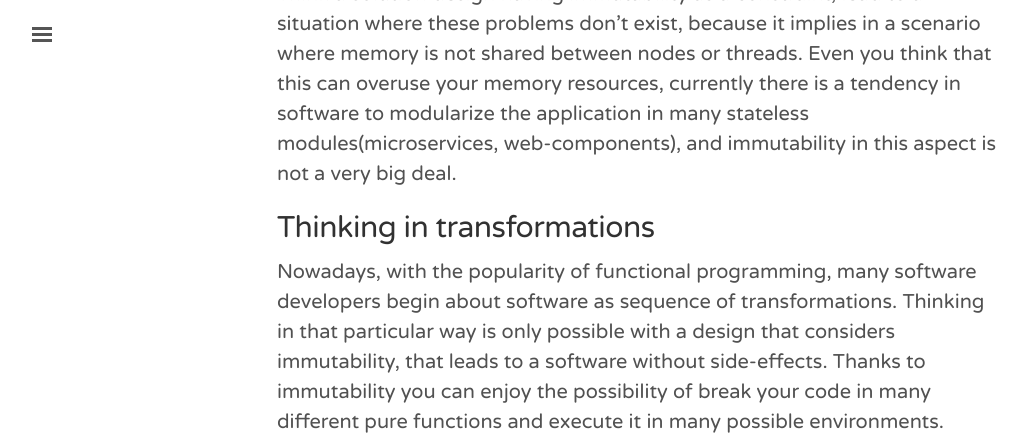
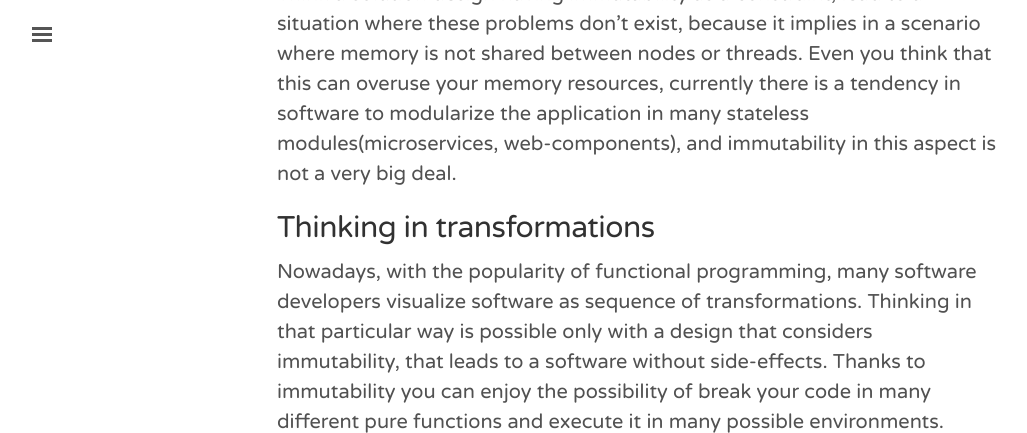
Before and after one commit to adrianobrito/adrianobrito.github.io, a Jekyll site: the page built from _posts/2017-12-28-thinking-deeply-about-immutability.md, in a window 1280 px wide and 900 px high, scrolled down 1604 px, cut to the strip 0-433 px from the top of the window. Shown: the whole strip, without its empty margins (3-1030 px from the left). Built offline with Jekyll 4.4.1, drawn with Linux system fonts in a browser that asks for light colours; comment, search, counter and statistics services are not loaded.

Commit message:
[Typo] Add fix for typo in Mutability Post

```diff
--- a/_posts/2017-12-28-thinking-deeply-about-immutability.md
+++ b/_posts/2017-12-28-thinking-deeply-about-immutability.md
@@ -17,7 +17,7 @@ Think a solution design having immutability as a constraint, lead to a situation
 
 ## Thinking in transformations
 
-Nowadays, with the popularity of functional programming, many software developers begin about software as sequence of transformations. Thinking in that particular way is only possible with a design that considers immutability, that leads to a software without side-effects. Thanks to immutability you can enjoy the possibility of break your code in many different pure functions and execute it in many possible environments.
+Nowadays, with the popularity of functional programming, many software developers visualize software as sequence of transformations. Thinking in that particular way is possible only with a design that considers immutability, that leads to a software without side-effects. Thanks to immutability you can enjoy the possibility of break your code in many different pure functions and execute it in many possible environments.
 
 ![](https://camo.githubusercontent.com/c2c0ba1ad82d003b5386404ae09c00763d73510c/687474703a2f2f692e696d6775722e636f6d2f72764352394f512e706e67)
 *Time travel debug, one great wonder that is possible because of immutability*
```
